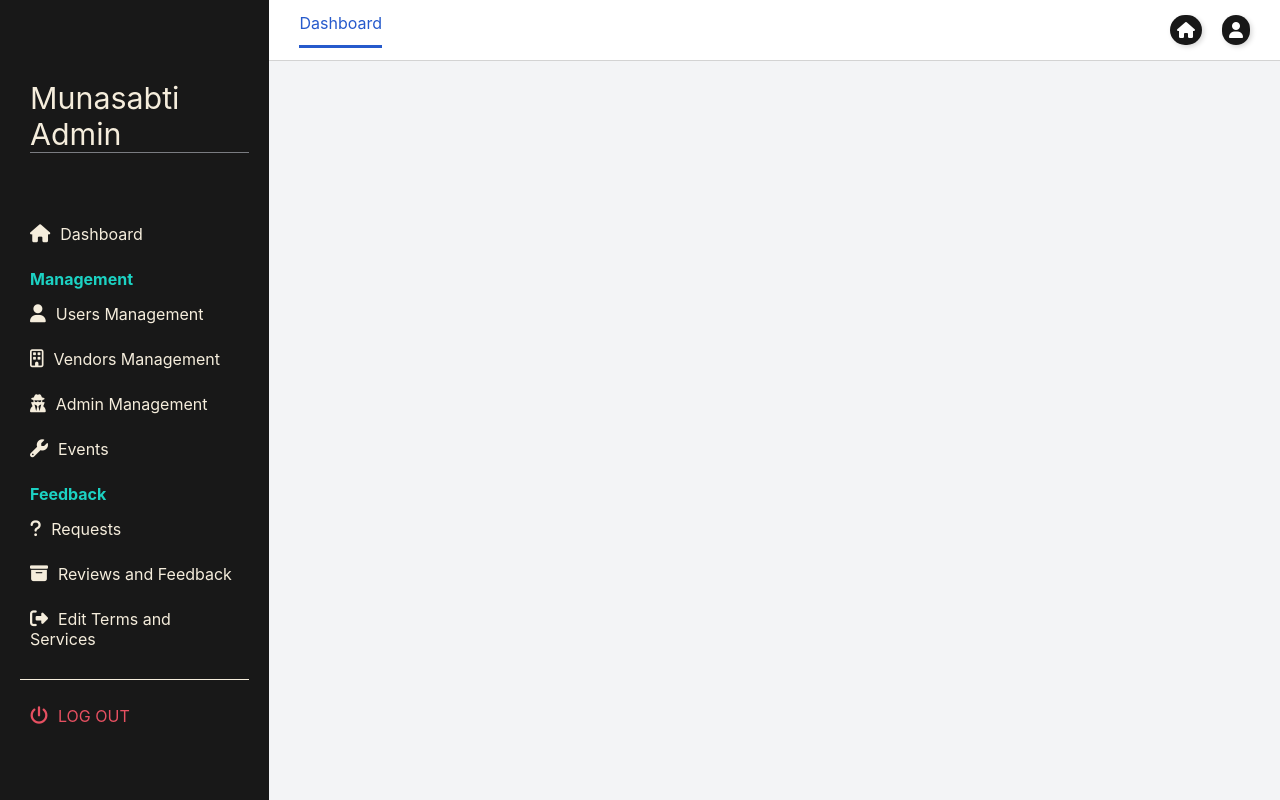
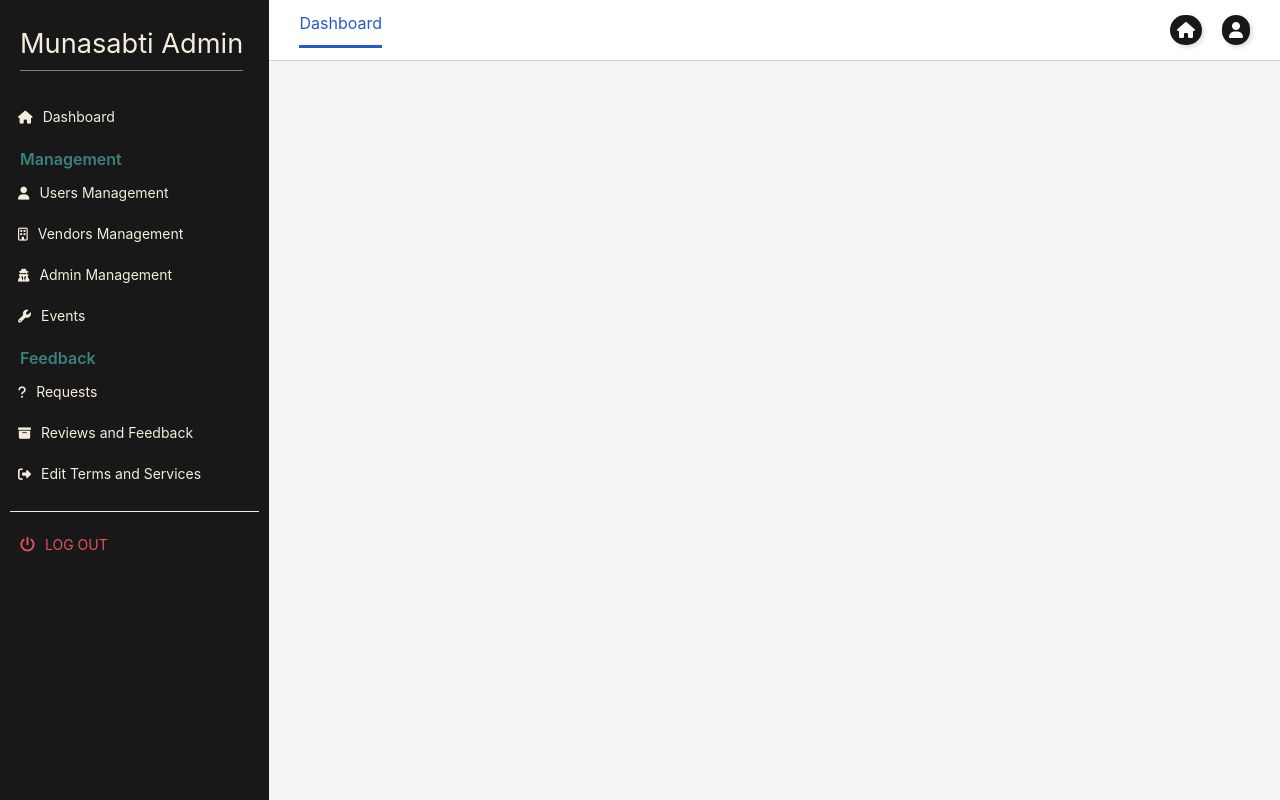
Before and after one commit to SaraBaassiri/Munasabti, a React (Create React App) app: page /admin in a window 1280 px wide. Built offline with nearby package versions, Linux system fonts and the light colour scheme; no server answers; the database is empty; sample sign-in values are in the browser's storage.

Commit message:
Update Sidebar.css

```diff
--- a/src/Views/Admin/Sidebar/Sidebar.css
+++ b/src/Views/Admin/Sidebar/Sidebar.css
@@ -2,23 +2,26 @@
   background: #181818;
   grid-area: sidebar;
   overflow-y: auto;
-  padding: 20px;
+  /* padding: 20px; */
   -webkit-transition: all 0.5s;
   transition: all 0.5s;
+  padding-left: 10px;
+  padding-right: 10px;
 }
 
 .sidebar__nav {
   display: flex;
   align-items: center;
   color: #f3f4f6;
-  margin: 30px 0;
+  /* margin: 30px 0; */
 }
 
 .sidebar__title{
-  font-size: 1.9rem;
+  font-size: 1.7rem;
   margin-left: 10px;
   color: #F5EDDC;
   border-bottom: 1px solid #7a7c81;
+  padding-bottom: 10px;
 }
 
 .sidebar__nav>div>h1 {
@@ -33,17 +36,17 @@
 }
 
 .sidebar__menu>h2 {
-  color: #1cd2c3;
+  color: #3a827c;
   font-size: 16px;
   margin-top: 15px;
   margin-bottom: 5px;
   padding: 0 10px;
-  font-weight: 700;
+  font-weight: 600;
 }
 
 .sidebar__link {
   color: #F5EDDC;
-  padding: 10px;
+  padding: 8px;
   border-radius: 3px;
   margin-bottom: 5px;
 }
@@ -51,21 +54,20 @@
 .sidebar__link > a {
   text-decoration: none;
   color: #F5EDDC;
+  font-size: 14px;
 }
-
 
 .sidebar__link:hover {
   color: #f3f4f6;
   border: 0px solid #0000;
   border-radius: 10px;
-  background-color: #52b4ac;
+  background-color: #3a827c;
   transition: 0.3s;
 }
 
-
 .sidebar__link>i {
   margin-right: 10px;
-  font-size: 18px;
+  font-size: 13px;
 }
 
 .sidebar__logout {
@@ -83,11 +85,12 @@
   color: #e65061;
   cursor: pointer;
   text-transform: uppercase;
+  font-size: 14px;
 }
 
 .sidebar__logout>i {
   margin-right: 10px;
-  font-size: 18px;
+  font-size: 15px;
 }
 
 .sidebar-responsive {
```
